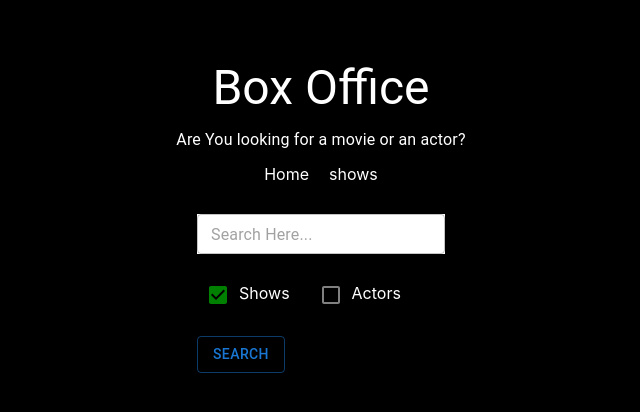
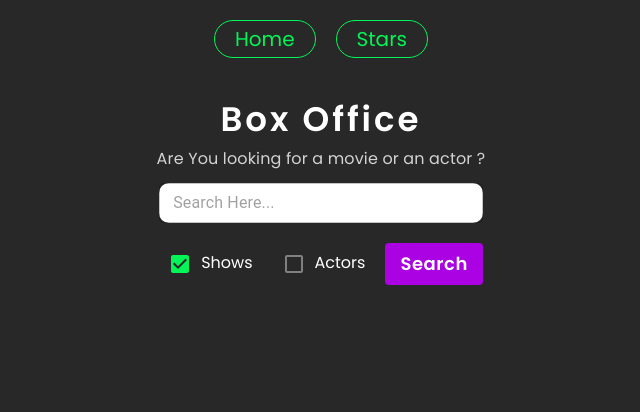
Before and after one commit to Gurjantrandahwa/movies_search_app, a React (Create React App) app: page / in a window 1280 px wide. Shown: the top 412 px of the page, without its empty margins (319-959 px from the left). Built offline with nearby package versions, Linux system fonts and the light colour scheme; the HTML template or start-up script is replaced by a standard one.

Commit message:
movies app

```diff
--- a/src/App.js
+++ b/src/App.js
@@ -1,10 +1,13 @@
 import {BrowserRouter, Route, Routes} from "react-router-dom";
 import Home from "./Pages/Home/Home";
 import Show from "./Pages/Show/Show";
+import Navbar from "./componets/Navbar/Navbar";
+import React from "react";
 
 function App() {
     return <BrowserRouter>
         <div className={""}>
+            <Navbar/>
             <Routes>
                 <Route path={"/"} exact element={<Home/>}/>
                 <Route path={"/show/:id"} exact element={<Show/>}/>
--- a/src/Pages/Home/Home.js
+++ b/src/Pages/Home/Home.js
@@ -1,10 +1,10 @@
 import React, {useState} from "react";
 import "./home.scss";
-import {Button, Checkbox, TextField} from "@mui/material";
+import {Button, Checkbox, TextField, Typography} from "@mui/material";
 import {apiGet} from "../../componets/Helpers/config";
 import ShowGrid from "../../componets/Show/ShowGrid";
 import ActorGrid from "../../componets/Actor/ActorGrid";
-import Navbar from "../../componets/Navbar/Navbar";
+
 
 
 export default function Home() {
@@ -46,12 +46,17 @@ export default function Home() {
         return null;
     }
     return <div className={"home"}>
-        <Navbar/>
+
+        <Typography variant={"h4"}>
+            Box Office
+        </Typography>
+        <Typography variant={"subtitle1"}>
+            Are You looking for a movie or an actor ?
+        </Typography>
         <div>
             <TextField
-                sx={{
-                    backgroundColor:"white"
-                }}
+                variant={"outlined"}
+               className={"search-bar"}
                 type={"text"}
                 placeholder={"Search Here..."}
                 value={input}
@@ -66,7 +71,7 @@ export default function Home() {
                         sx={{
                             color: "grey",
                             '&.Mui-checked': {
-                                color: "green",
+                                color: "#01f556",
                             },
                         }}
                         id={"shows-search"}
@@ -83,7 +88,7 @@ export default function Home() {
                         sx={{
                             color: "grey",
                             '&.Mui-checked': {
-                                color: "green",
+                                color: "#01f556",
                             },
                         }}
                         id={"actors-search"}
@@ -93,13 +98,13 @@ export default function Home() {
                         onChange={onRadioChange}/>
                     Actors
                 </label>
+                <Button
+                    onClick={onSearch}
+                    onChange={onRadioChange}>
+                    Search
+                </Button>
             </div>
-            <Button
-                variant={"outlined"}
-                onClick={onSearch}
-                onChange={onRadioChange}>
-                Search
-            </Button>
+
 
         </div>
 
--- a/src/Pages/Home/home.scss
+++ b/src/Pages/Home/home.scss
@@ -2,20 +2,57 @@
 
   display: flex;
   justify-content: center;
-  margin: 30px auto;
-
+  margin: auto;
   flex-direction: column;
   align-items: center;
+  padding-top: 20px;
+
+  h4 {
+    font-family: 'Poppins', sans-serif;
+    letter-spacing: 3px;
+    margin-bottom: 5px;
+    font-weight: 600;
+  }
+
+  h6 {
+    color: lightgrey;
+    font-family: 'Poppins', sans-serif;
+    margin-bottom: 10px;
+  }
+
+  .search-bar {
+    background: white;
+    outline: none !important;
+    border: none !important;
+    font-family: 'Poppins', sans-serif;
+    width: 100%;
+    border-radius: 10px;
+
+    &:focus {
+      outline: none;
+    }
+  }
 
   .radios {
     display: flex;
     align-items: center;
     gap: 20px;
     margin: 20px 0;
-
+justify-content: center;
     input {
       margin-left: 10px;
       align-items: center;
     }
   }
+  button{
+    background: #aa02e3;
+    color: white;
+    font-weight: 600;
+    font-family: 'Poppins', sans-serif;
+    text-decoration: none;
+    text-transform: none;
+    font-size: 18px;
+    border: none;
+padding: 5px 15px!important;
+  }
 }
--- a/src/componets/Navbar/Navbar.js
+++ b/src/componets/Navbar/Navbar.js
@@ -1,35 +1,16 @@
 import React from "react";
 import "./Navbar.scss";
-import { Typography} from "@mui/material";
+import {Link} from "react-router-dom";
 
 export default function Navbar() {
 
-    const links = [
-        {
-            to: "/",
-            text: "Home"
-        },
-        {
-            to: "shows",
-            text: "shows"
-        }
-    ]
+
     return <div className={"navbar"}>
-        <Typography variant={"h3"}>
-            Box Office
-        </Typography>
-        <Typography variant={"subtitle1"}>Are You looking for a movie or an actor?</Typography>
-        {/*<AppBar variant={"outlined"}>*/}
-            <ul>
-                {
-                    links.map(value => {
-                        return <li key={value.to}>
-                            {value.text}
-                        </li>
-                    })
-                }
-            </ul>
-        {/*</AppBar>*/}
+
+        <div className={'nav-links'}>
+            <Link to={"/"}>Home</Link>
+            <Link to={"/stars"}>Stars</Link>
+        </div>
 
     </div>
 }
--- a/src/componets/Navbar/Navbar.scss
+++ b/src/componets/Navbar/Navbar.scss
@@ -1,15 +1,26 @@
-.navbar{
+.navbar {
+  display: flex;
+  margin: auto;
+  justify-content: center;
+  padding: 20px;
+
+
+  .nav-links {
     display: flex;
-    margin: 30px auto;
-    justify-content: center;
-    flex-direction: column;
-    align-items: center;
-    gap: 10px;
 
-ul{
-    display: flex;
-    gap:20px;
-    list-style: none;
-}
+    gap: 20px;
+
+
+    a {
+      color: #01f556;
+      font-size: 20px;
+      border: 1px solid #01f556;
+      padding: 3px 20px;
+      border-radius: 20px;
+      display: flex;
+      justify-content: center;
+    }
+
+  }
 
 }
--- a/src/componets/Show/ShowCard.js
+++ b/src/componets/Show/ShowCard.js
@@ -11,16 +11,14 @@ export default function ShowCard({id, image, name, summary}) {
             <img src={image} alt={name}/>
         </div>
 
-        <Typography variant={"h4"}>
+        <Typography variant={"h5"}>
             {name}
         </Typography>
         <Typography variant={"body2"} color={"gray"}>{summaryText}</Typography>
 
-        <div>
+        <div className={"buttons"}>
             <Link to={`/show/${id}`}>Read More</Link>
-            <Button
-                variant={"outlined"}
-            >
+            <Button>
                 Star Me
             </Button>
         </div>
--- a/src/componets/Show/show.scss
+++ b/src/componets/Show/show.scss
@@ -1,17 +1,55 @@
 .show-wrapper {
   display: flex;
   flex-wrap: wrap;
-  gap: 20px;
+  gap: 30px;
   justify-content: center;
   margin: auto;
 
   .card {
     width: 350px;
-    //border: 2px solid orange;
+
+    border-radius: 20px;
     display: flex;
     flex-direction: column;
     justify-content: center;
-    align-items: center;
-    padding: 20px;
+
+    padding: 10px;
+
+    h5 {
+      font-family: 'Poppins', sans-serif;
+      margin-top: 5px;
+      margin-bottom: 5px;
+      text-align: center;
+    }
+
+    img {
+      width: 300px;
+      height: 400px;
+      object-fit: cover;
+      justify-content: center;
+margin: auto;
+      align-items: center;
+      display: flex;
+    }
+
+    .buttons {
+      display: flex;
+      align-items: center;
+      justify-content: space-between;
+      margin-top: 20px;
+
+      button {
+        border-radius: 20px;
+      }
+
+      a {
+        color: #ffc806 !important;
+        border: 1px solid #ffc806;
+        padding: 8px 10px;
+        border-radius: 20px;
+        font-family: 'Poppins', sans-serif;
+        font-weight: 500;
+      }
+    }
   }
 }
--- a/src/index.scss
+++ b/src/index.scss
@@ -1,12 +1,15 @@
+@import url('https://fonts.googleapis.com/css2?family=Poppins:wght@400;500;600;700&display=swap');
+
 *{
   padding: 0;
   margin: 0;
   box-sizing: border-box;
+  font-family: 'Poppins', sans-serif;
 }
 
 body {
   margin: 0;
-  background-color: black;
+  background-color: 	#282828;
   color: white;
   font-family: -apple-system, BlinkMacSystemFont, 'Segoe UI', 'Roboto', 'Oxygen',
     'Ubuntu', 'Cantarell', 'Fira Sans', 'Droid Sans', 'Helvetica Neue',
@@ -19,3 +22,6 @@ code {
   font-family: source-code-pro, Menlo, Monaco, Consolas, 'Courier New',
     monospace;
 }
+a{
+  text-decoration: none;
+}
```
